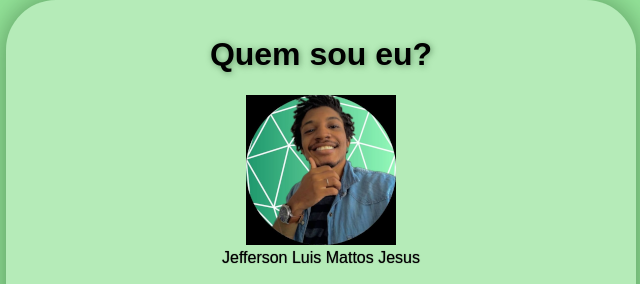
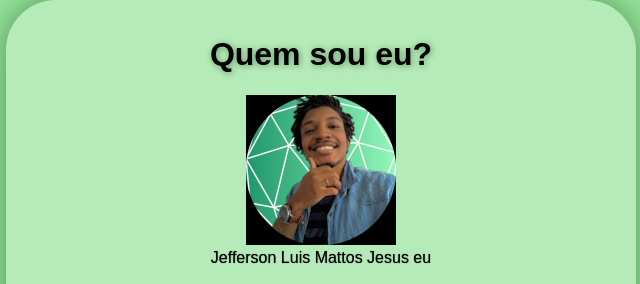
Before and after one commit to jefflmattos/meu-site, a plain HTML site: page index.html in a window 1280 px wide. Shown: the top 284 px of the page, 319-959 px from the left. Drawn offline with Linux system fonts and the light colour scheme.

Commit message:
Update index.html

```diff
--- a/index.html
+++ b/index.html
@@ -13,7 +13,7 @@
         <div class="head">
             <h1>Quem sou eu?</h1>
             <img src="icon.png" alt="profile-pic"> <br>
-            Jefferson Luis Mattos Jesus
+            Jefferson Luis Mattos Jesus eu
         </div>
 
             <h2>Biografia</h2>
```
